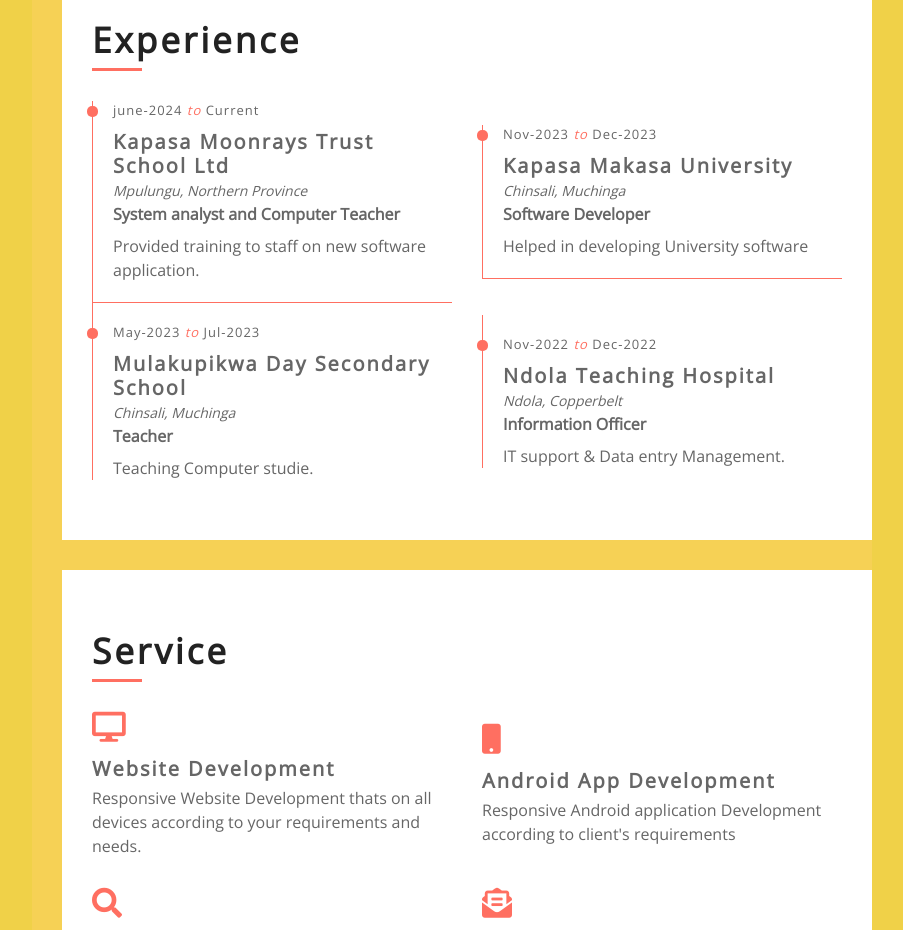
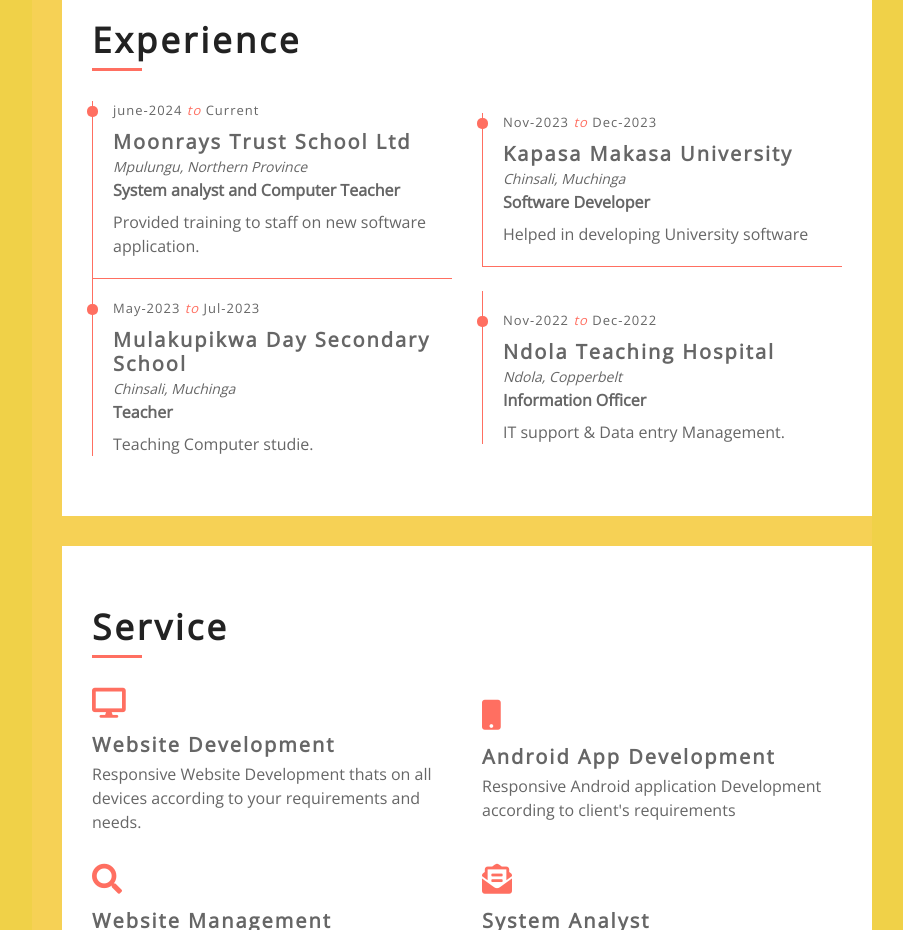
Before and after one commit to Sternmumba/my-portifolio, a plain HTML site: page index.html in a window 1280 px wide. Shown: the part 2060-2990 px from the top of the page, without its empty margins (338-1241 px from the left). Drawn offline with nearby package versions, Linux system fonts and the light colour scheme.

Commit message:
Update index.html
h

```diff
--- a/index.html
+++ b/index.html
@@ -225,7 +225,7 @@
                         <div class="col-md-6">
                             <div class="exp-col">
                                 <span>june-2024 <i>to</i> Current</span>
-                                <h3>Kapasa Moonrays Trust School Ltd</h3>
+                                <h3>Moonrays Trust School Ltd</h3>
                                 <h4>Mpulungu, Northern Province</h4>
                                 <h5>System analyst and Computer Teacher</h5>
                                 <p>Provided training to staff on new software application.</p>
```
